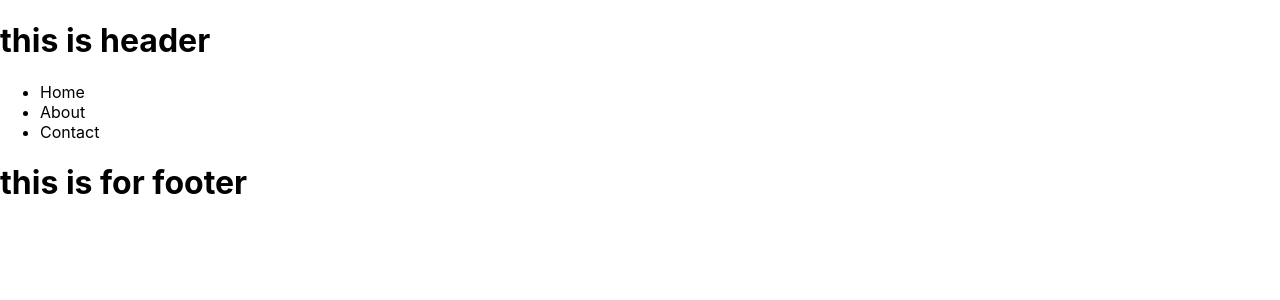
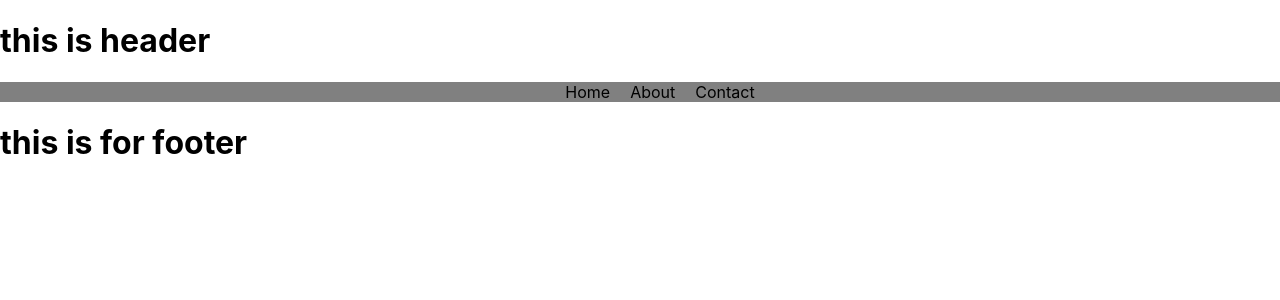
Before and after one commit to alawoddin/learn-react, a React (Create React App) app: page / in a window 1280 px wide. Shown: the top 300 px of the page. Built offline with nearby package versions, Linux system fonts and the light colour scheme.

Commit message:
add css inline

```diff
--- a/src/components/header/Header.jsx
+++ b/src/components/header/Header.jsx
@@ -5,7 +5,7 @@ function Header() {
         <div>
             <h1>this is header </h1>
 
-            <ul>
+            <ul style={{listStyleType: "none" , display: "flex", justifyContent: "center", gap: "20px", backgroundColor: "gray"}}>
                 <li>Home</li>
                 <li>About</li>
                 <li>Contact</li>
```
